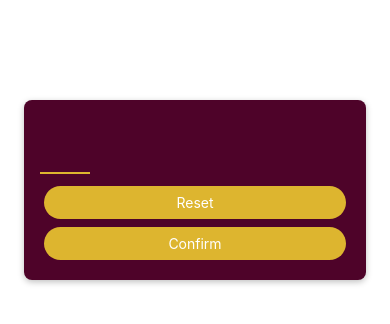
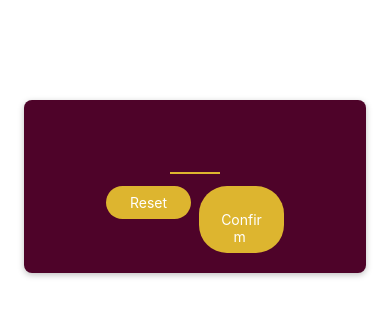
Before and after one commit to leejihyeon240/ReactNativeStudy, a React Native app in the folder Mini-Game-App/: screen / in a window 390 px wide. Shown: the top 324 px of the page. Built offline with nearby package versions, Linux system fonts and the light colour scheme.

Commit message:
버튼 개선하기

```diff
--- a/Mini-Game-App/screens/StartGameScreen.js
+++ b/Mini-Game-App/screens/StartGameScreen.js
@@ -10,8 +10,14 @@ function StartGameScreen() {
             keyboardType="number-pad"
             autoCapitalize="none"
             autoCorrect={false} />
-            <PrimaryButton>Reset</PrimaryButton>
-            <PrimaryButton>Confirm</PrimaryButton>
+            <View style={styles.buttonsContainer}>
+                <View style={styles.buttonContainer}>
+                    <PrimaryButton>Reset</PrimaryButton>
+                </View>
+                <View style={styles.buttonContainer}>
+                    <PrimaryButton>Confirm</PrimaryButton>
+                </View>
+            </View>
         </View>
         // maxLength는 최대 길이 수 제한인데, 숫자니까 "" 이거 말고, {} 이거 써야함
         // keyboardTypes는 숫자 패드만 뜨도록 하는 것
@@ -23,12 +29,15 @@ export default StartGameScreen;
 
 const styles = StyleSheet.create({
     inputContainer: {
+        justifyContent: 'center',
+        alignItems: 'center',
         marginTop: 100,
         marginHorizontal:24,
         padding: 16,
         backgroundColor: '#4e0329',
         borderRadius: 8,
-        // elevation = 안드로이드용 그림자
+        elevation: 4,
+        // 안드로이드용 그림자
         shadowColor: 'black',
         shadowOffset: { width: 0, height: 2},
         shadowRadius: 6,
@@ -44,6 +53,11 @@ const styles = StyleSheet.create({
         marginVertical: 8,
         fontWeight: 'bold',
         textAlign: 'center'
+    },
+    buttonsContainer: {
+        flexDirection: 'row'
+    },
+    buttonContainer: {
+        flex: 1
     }
-
 });
```
